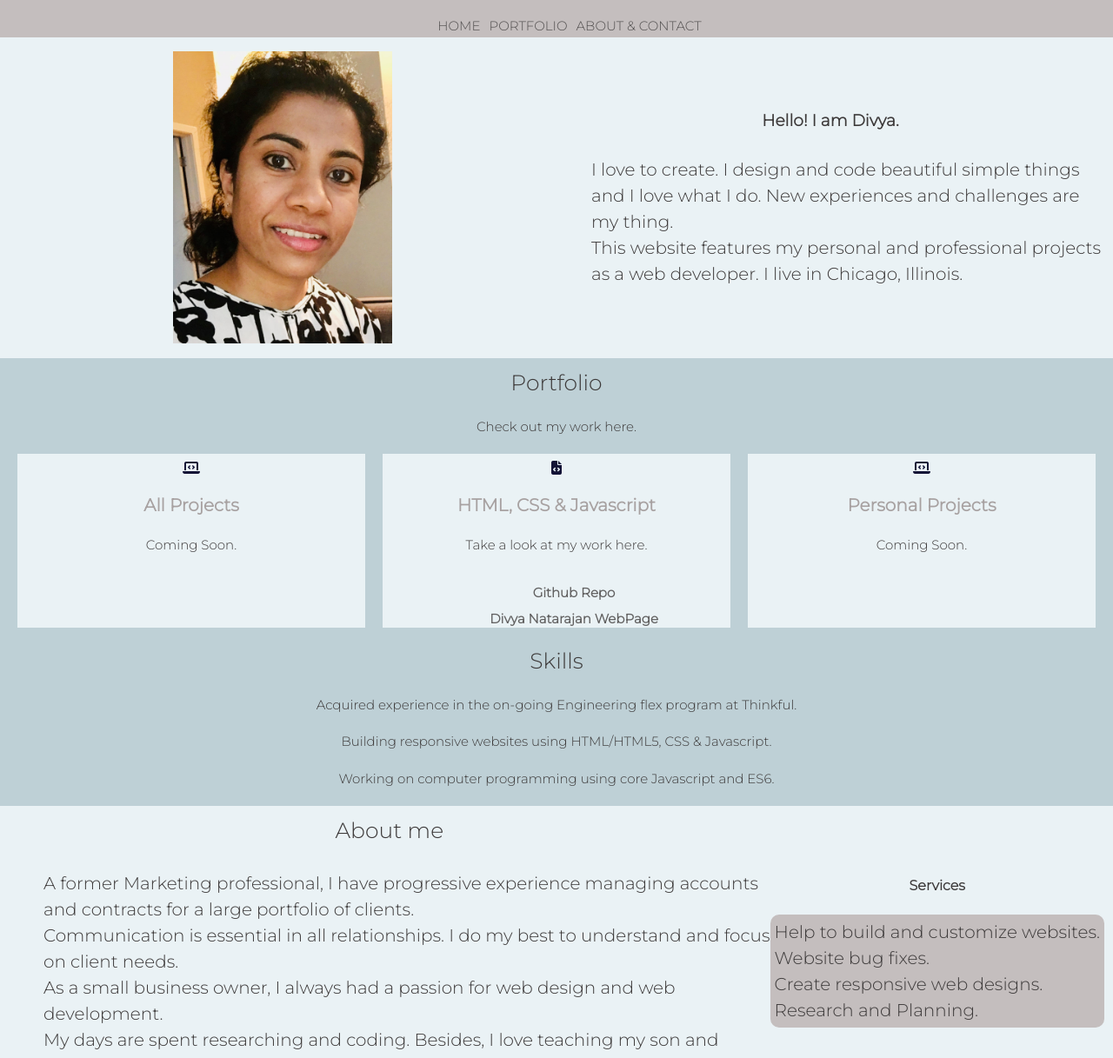
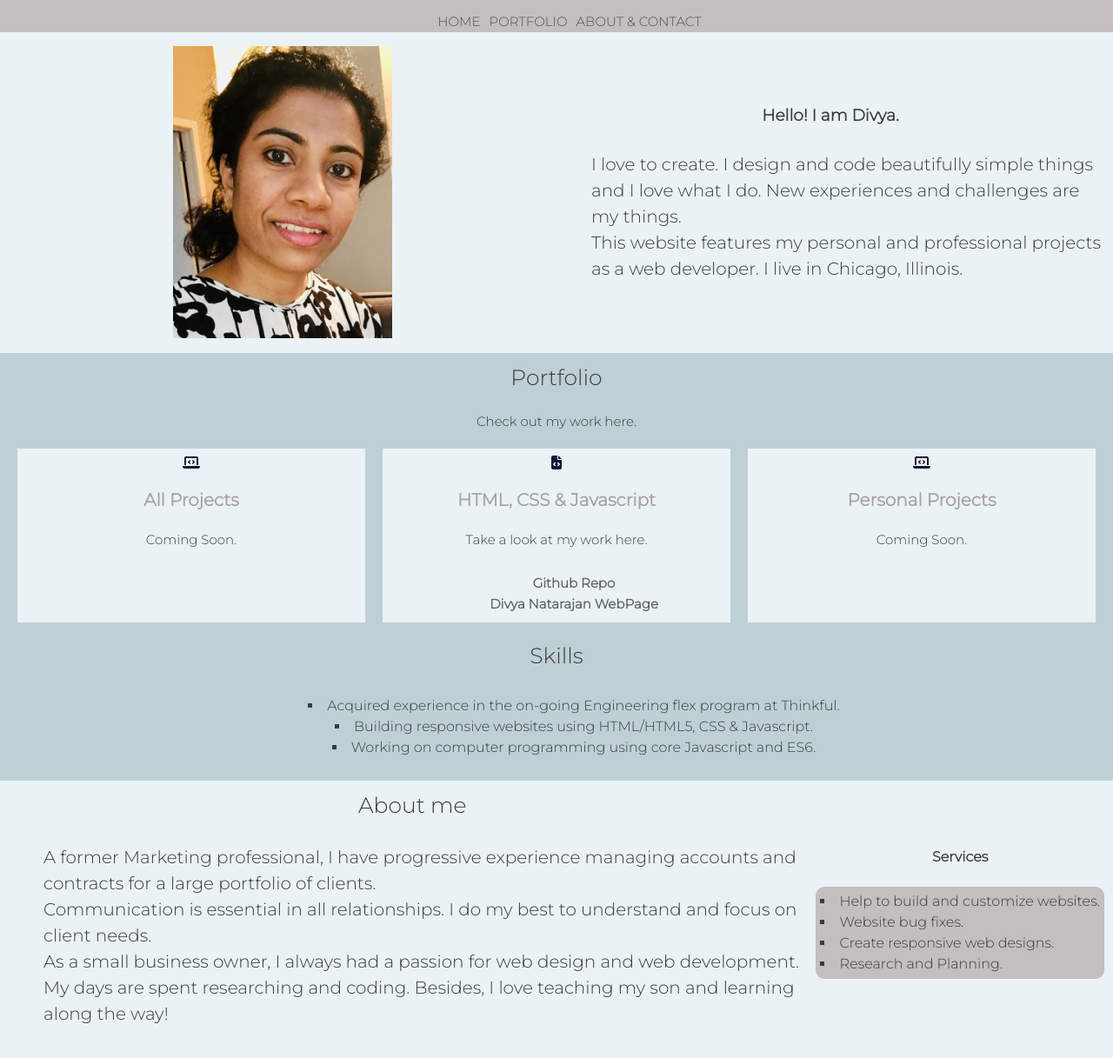
Before and after one commit to divyanat2009/MyWebPage, a plain HTML site: page index.html in a window 1280 px wide. Shown: the part 71-1288 px from the top of the page at 87% size. Drawn offline with nearby package versions, Linux system fonts and the light colour scheme.

Commit message:
Added bullets to skills and services

```diff
--- a/index.html
+++ b/index.html
@@ -38,13 +38,10 @@
         <div class="item">
           <h3>Hello! I am Divya.</h3>
           <ol>
-
-          <li>I love to create. I design and code beautiful simple things and I love what I do.
-             New experiences and challenges are my thing.</li>
-
-            <li>This website features my personal and professional projects as a web developer.
-             I live in Chicago, Illinois. </li>
-           </ol>
+          <li>I love to create. I design and code beautifully simple things and I love what I do. New experiences and challenges are my things. </li>
+          <li>This website features my personal and professional projects as a web developer.
+              I live in Chicago, Illinois. </li>
+          </ol>
          </div>
 
        </div>
@@ -88,10 +85,14 @@
             </div>
             </div>
           </div>
+          <div class="skills">
           <h2>Skills</h2>
-          <p>Acquired experience in the on-going Engineering flex program at Thinkful.</p>
-          <p>Building responsive websites using HTML/HTML5, CSS & Javascript.</p>
-          <p>Working on computer programming using core Javascript and  ES6.</p>
+          <ul>
+          <li>Acquired experience in the on-going Engineering flex program at Thinkful.</li>
+          <li>Building responsive websites using HTML/HTML5, CSS & Javascript.</li>
+          <li>Working on computer programming using core Javascript and  ES6.</li>
+          </ul>
+          </div>
 
         </Section>
 
--- a/style.css
+++ b/style.css
@@ -74,7 +74,7 @@ section{
 }
 
 /*---About Me---*/
-li{
+.item li{
   font-size: 20px;
   list-style-type: none;
   text-align: left;
@@ -89,6 +89,12 @@ li{
   background-color: rgb(196, 190, 190);
   border-radius: 10px;
   padding:5px;
+
+}
+.services li{
+list-style: square;
+list-style-position: inside;
+text-align: left;
 }
 
 /*Portfolio*/
@@ -140,6 +146,12 @@ color: rgb(11, 7, 207)
 .text a:visited{color: darkblue;}
 .text a:hover{color: grey;}
 .text a:active{color:black}
+
+.skills li{
+  list-style: square;
+  list-style-position: inside;
+  text-align: center;
+  }
 
 /*Background color change to section*/
 
```
